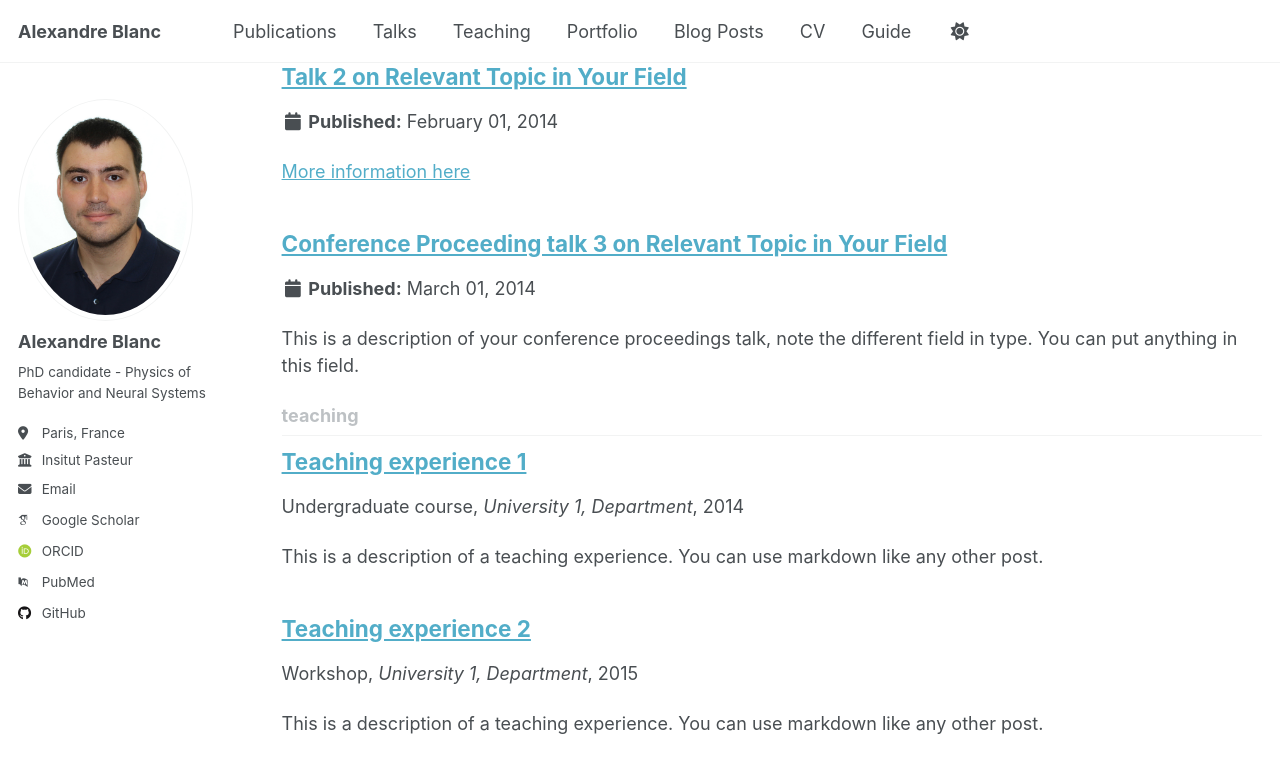
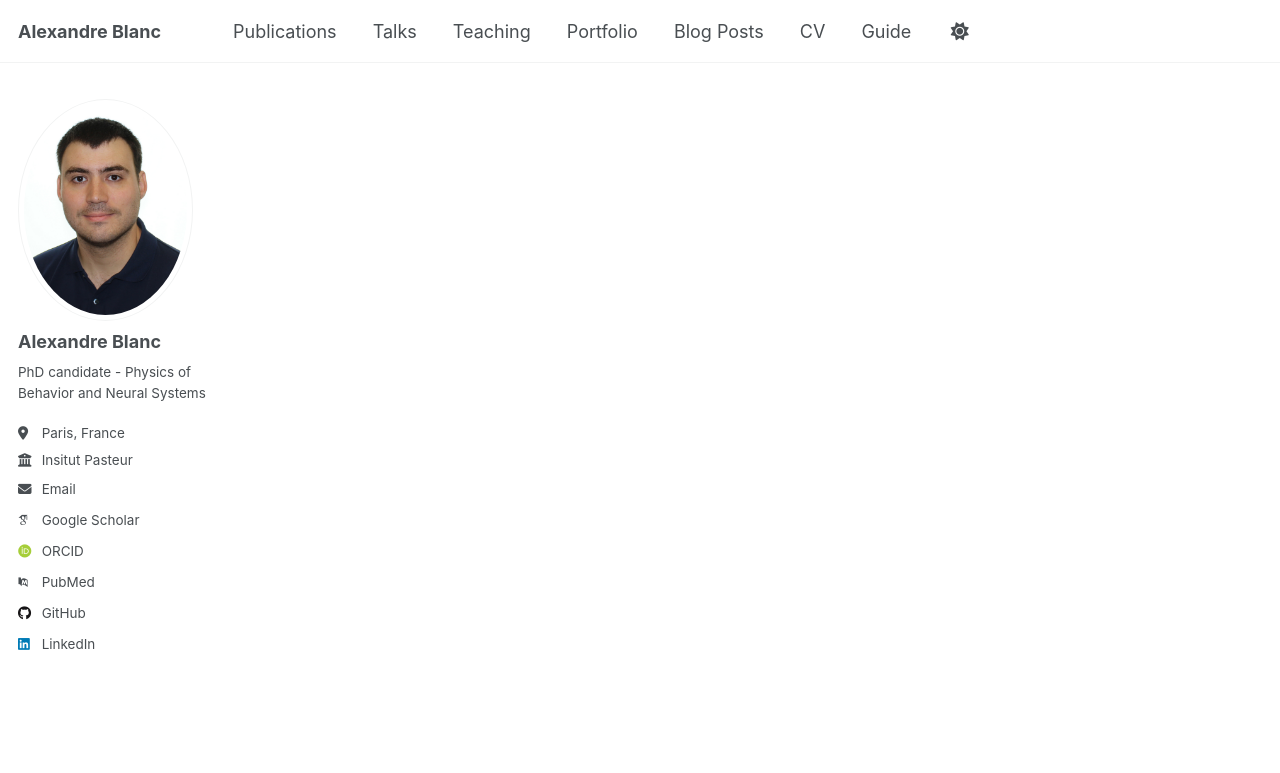
Before and after one commit to aleblanc30/aleblanc30.github.io, a Jekyll site: the page built from _pages/collection-archive.html, in a window 1280 px wide and 900 px high, scrolled down 2702 px. Shown: the top 773 px of the window. Built offline with Jekyll 4.4.1, drawn with Linux system fonts in a browser that asks for light colours; some web fonts are replaced; a script that is not in the unit is left out; part of the change alters nothing that is shown; some of the changed text lies outside the part shown.

Commit message:
Update _config.yml

```diff
--- a/_config.yml
+++ b/_config.yml
@@ -63,7 +63,7 @@ author:
   keybase          : # Username
   instagram        : # Username
   lastfm           : # Username
-  linkedin         : # Username
+  linkedin         : "areblanc"
   mastodon         : # URL
   medium           : # URL
   pinterest        : # Username
@@ -219,13 +219,13 @@ kramdown:
 # These settings control the types of collections used by the template
 collections:
   teaching:
-    output: true
+    output: false
     permalink: /:collection/:path/
   publications:
     output: true
     permalink: /:collection/:path/
   portfolio:
-    output: true
+    output: false
     permalink: /:collection/:path/
   talks:
     output: true
```
